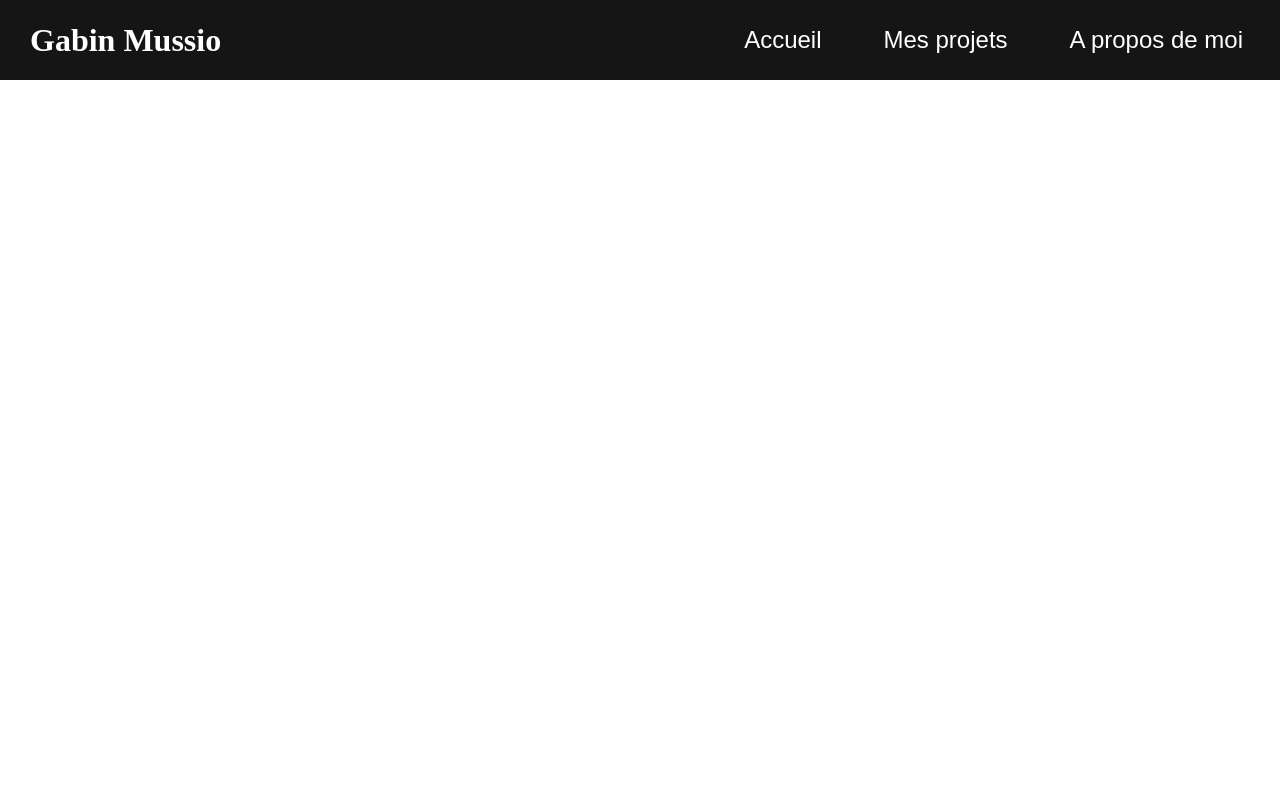
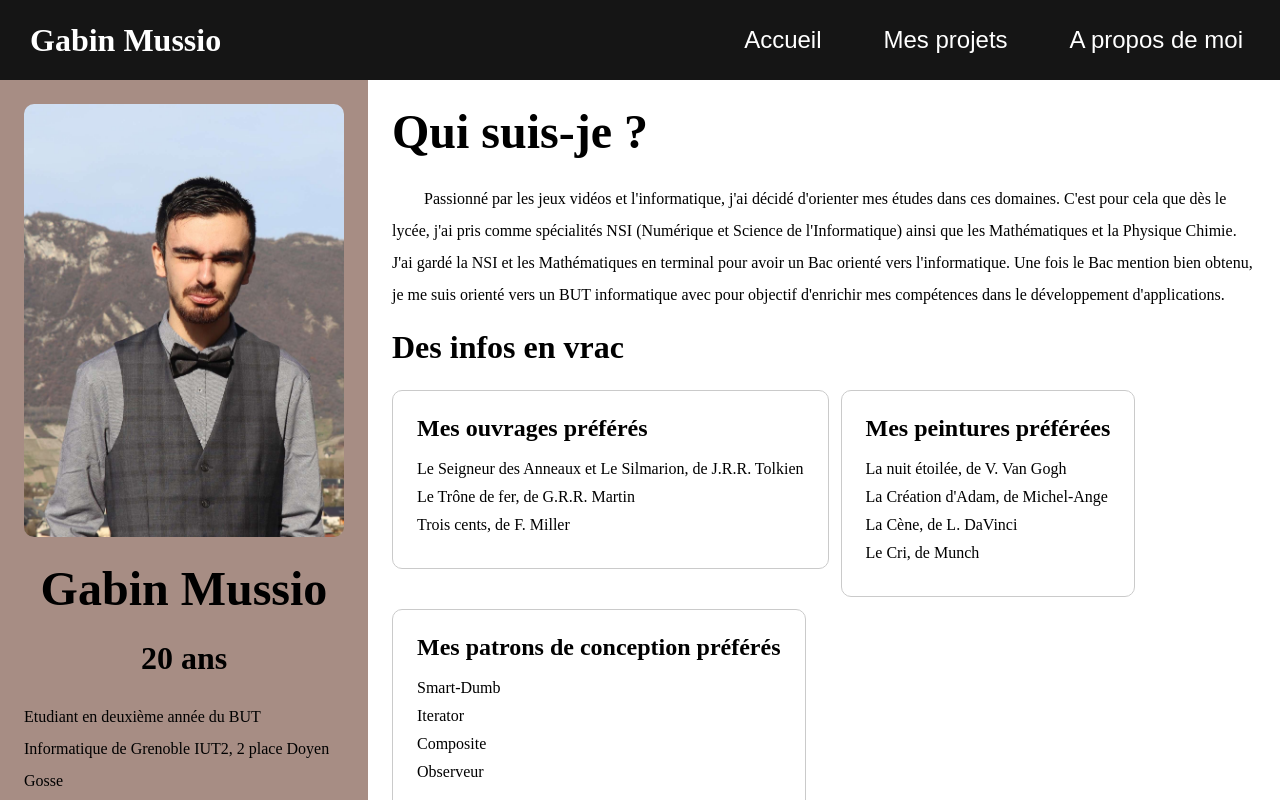
Before and after one commit to CambriHobbit/MonPortfoilio, an Angular app: page /mes-infos in a window 1280 px wide. Built offline with nearby package versions, Linux system fonts and the light colour scheme.

Commit message:
mes-infos

```diff
--- /dev/null
+++ b/src/app/mes-infos/components/home/home.component.html
@@ -0,0 +1,55 @@
+<article class="flex-row">
+  <aside class="flex-column">
+    <img class="me" src="../../../../assets/images/Me.jpg" />
+    <h1>{{ this.user.firstName }} {{ this.user.lastName }}</h1>
+    <h2>{{ this.user.information.age }} ans</h2>
+    <div class="info-sup">
+      <p>{{ this.user.information.situation }}</p>
+      <p>{{ this.user.information.mail }}</p>
+      <p>{{ this.user.information.phone }}</p>
+      <a href="{{ this.user.information.git }}"
+        ><img
+          class="github-logo"
+          src="../../../../assets/images/github-mark.png"
+          alt="Github"
+      /></a>
+    </div>
+  </aside>
+  <div class="main-content">
+    <h1>Qui suis-je ?</h1>
+    <p class="paragraph">{{ this.user.information.monHistoire }}</p>
+    <br />
+
+    <h2>Des infos en vrac</h2>
+    <div class="flex-row list-card">
+      <div class="card">
+        <h4>Mes ouvrages préférés</h4>
+        @for (ouvrage of this.user.information.mesOuvragePref; track ouvrage) {
+        <p class="list">{{ ouvrage }}</p>
+        }
+      </div>
+      <div class="card">
+        <h4>Mes peintures préférées</h4>
+        @for (peintures of this.user.information.mesPeinturePref; track
+        peintures) {
+        <p class="list">{{ peintures }}</p>
+        }
+      </div>
+      <div class="card">
+        <h4>Mes patrons de conception préférés</h4>
+        @for (patron of this.user.information.mesDesignPatterPref; track patron)
+        {
+        <p class="list">{{ patron }}</p>
+        }
+      </div>
+    </div>
+
+    <br />
+    <h2>Mes passions</h2>
+    <div>
+      @for (passion of this.user.information.mesPassion; track passion) {
+      <app-passion [passion]="passion"></app-passion>
+      }
+    </div>
+  </div>
+</article>
--- /dev/null
+++ b/src/app/mes-infos/components/home/home.component.scss
@@ -0,0 +1,58 @@
+article {
+  height: 100%;
+}
+h1 {
+  font-size: var(--fts-l);
+  margin-bottom: var(--mrg-m);
+}
+
+h2 {
+  font-size: var(--fts-m);
+  margin-bottom: var(--mrg-m);
+}
+
+h4 {
+  font-size: var(--fts-s);
+  margin-bottom: var(--mrg-s);
+}
+
+aside {
+  height: 100%;
+  padding: var(--pdg-m);
+  background-color: var(--cinereous);
+  width: var(--sp-vh-m);
+  align-items: center;
+}
+
+.main-content {
+  height: 100%;
+  width: 100%;
+  padding: var(--pdg-m);
+  overflow: scroll;
+}
+.card {
+  padding: var(--pdg-m);
+  border: 1px solid var(--silver);
+  border-radius: var(--brd-rds-m);
+  height: fit-content;
+}
+p.list {
+  margin: var(--mrg-xs) 0;
+}
+.list-card {
+  gap: var(--sp-s);
+  flex-wrap: wrap;
+}
+.info-sup {
+  p {
+    line-height: var(--ln-m);
+  }
+}
+.github-logo {
+  width: var(--sp-xl);
+}
+.me {
+  width: calc(var(--sp-l) * 10);
+  border-radius: var(--brd-rds-m);
+  margin-bottom: var(--mrg-m);
+}
--- /dev/null
+++ b/src/app/mes-infos/components/home/home.component.ts
@@ -0,0 +1,18 @@
+import { Component, OnInit } from '@angular/core';
+import { User } from '../../../shared/models/user.model';
+import { InformationService } from '../../../shared/services/information/information.service';
+
+@Component({
+  selector: 'app-home',
+  templateUrl: './home.component.html',
+  styleUrl: './home.component.scss',
+})
+export class HomeComponent implements OnInit {
+  user!: User;
+
+  constructor(private infoServices: InformationService) {}
+
+  ngOnInit(): void {
+    this.user = this.infoServices.getUser();
+  }
+}
--- /dev/null
+++ b/src/app/mes-infos/components/passion/passion.component.html
@@ -0,0 +1,30 @@
+<section>
+  @if (this.passion.orientation == "droite") {
+  <div class="flex-row align-center flex-wrap">
+    <div class="content-text">
+      <h3>{{ this.passion.intitule }}</h3>
+      <p class="paragraph">{{ this.passion.texte }}</p>
+    </div>
+    <img
+      class="{{ this.passion.class }}"
+      src="../../../../assets/images/{{ this.passion.image }}"
+      alt="{{ this.passion.intitule }}"
+    />
+  </div>
+  } @if (this.passion.orientation == "gauche") {
+  <div class="flex-row align-center flex-wrap-reverse">
+    <img
+      class="{{ this.passion.class }}"
+      src="../../../../assets/images/{{ this.passion.image }}"
+      alt="{{ this.passion.intitule }}"
+    />
+    <div class="content-text">
+      <h3>{{ this.passion.intitule }}</h3>
+      <p class="paragraph">{{ this.passion.texte }}</p>
+    </div>
+  </div>
+  }
+</section>
+<div class="ligne">
+  <hr />
+</div>
--- /dev/null
+++ b/src/app/mes-infos/components/passion/passion.component.scss
@@ -0,0 +1,28 @@
+.lotr,
+.savoie {
+  min-width: 500px;
+  max-height: 300px;
+  border-radius: var(--brd-rds-m);
+}
+
+.counter-strike {
+  border-radius: var(--brd-rds-m);
+}
+
+.ligne {
+  display: flex;
+  justify-content: center;
+
+  hr {
+    width: 80%;
+  }
+}
+section {
+  margin: var(--mrg-m) 0;
+}
+.content-text {
+  padding: 0 var(--pdg-s);
+  flex-grow: 1;
+  //min-width: ;
+  max-width: 60%;
+}
--- a/src/app/mes-infos/mes-infos-routing.module.ts
+++ b/src/app/mes-infos/mes-infos-routing.module.ts
@@ -1,10 +1,11 @@
 import { NgModule } from '@angular/core';
 import { RouterModule, Routes } from '@angular/router';
+import { HomeComponent } from './components/home/home.component';
 
-const routes: Routes = [];
+const routes: Routes = [{ path: '', component: HomeComponent }];
 
 @NgModule({
   imports: [RouterModule.forChild(routes)],
-  exports: [RouterModule]
+  exports: [RouterModule],
 })
-export class MesInfosRoutingModule { }
+export class MesInfosRoutingModule {}
```
Also changed, not shown: src/app/mes-infos/components/passion/passion.component.ts (added, +11 -0 lines), src/app/mes-infos/mes-infos.module.ts (+6 -1 lines), 2 other files (tests, documents, lock files or other folders).
